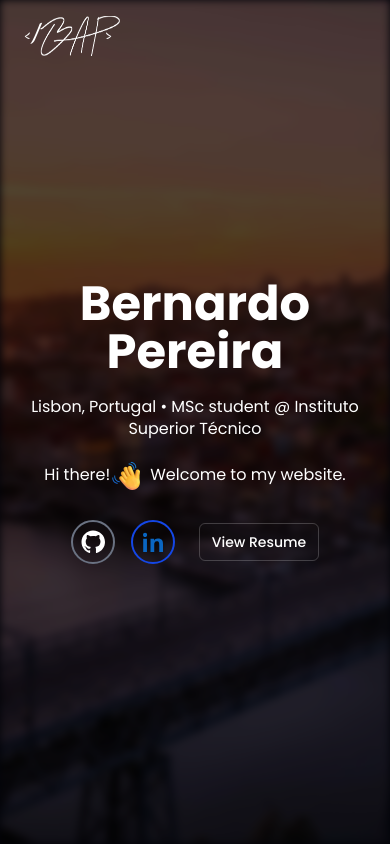
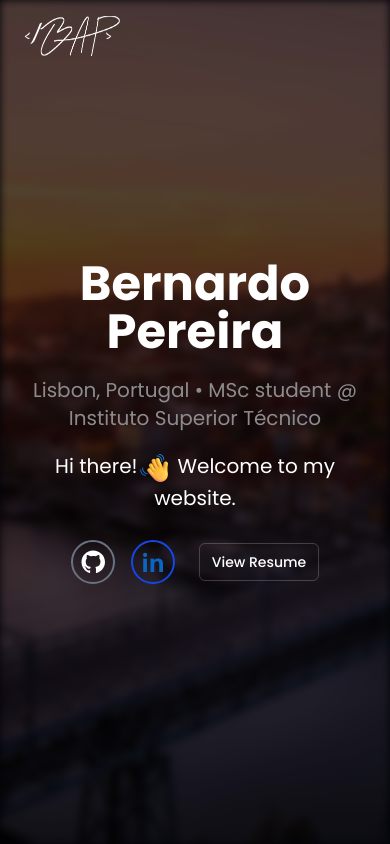
Before and after one commit to BernardoPe/portfolio, a React (Vite) app: page / in a window 390 px wide. Shown: the top 844 px of the page. Built offline with nearby package versions, Linux system fonts and the light colour scheme; a web font is replaced by a local one.

Commit message:
fix: hero section subtitle color

```diff
--- a/src/components/HeroSection.tsx
+++ b/src/components/HeroSection.tsx
@@ -18,10 +18,10 @@ function HeroSection(): React.JSX.Element {
 
       <div className="relative z-10 flex h-full flex-col items-center justify-center px-4 text-center gap-5">
         <h1 className="text-5xl md:text-6xl font-bold">Bernardo Pereira</h1>
-        <p className="text-xl md:text-xl text-secondary max-w-6xl">
+        <p className="text-xl md:text-xl color-secondary max-w-6xl">
           Lisbon, Portugal &#8226; MSc student @ Instituto Superior Técnico
         </p>
-        <p className="text-xl md:text-xl text-primary max-w-6xl">
+        <p className="text-xl md:text-xl color-primary max-w-6xl">
           Hi there!
           <img src={wavingHand} alt="Waving Hand" className="inline-block w-8 h-8 mr-2" />
           Welcome to my website.
```
